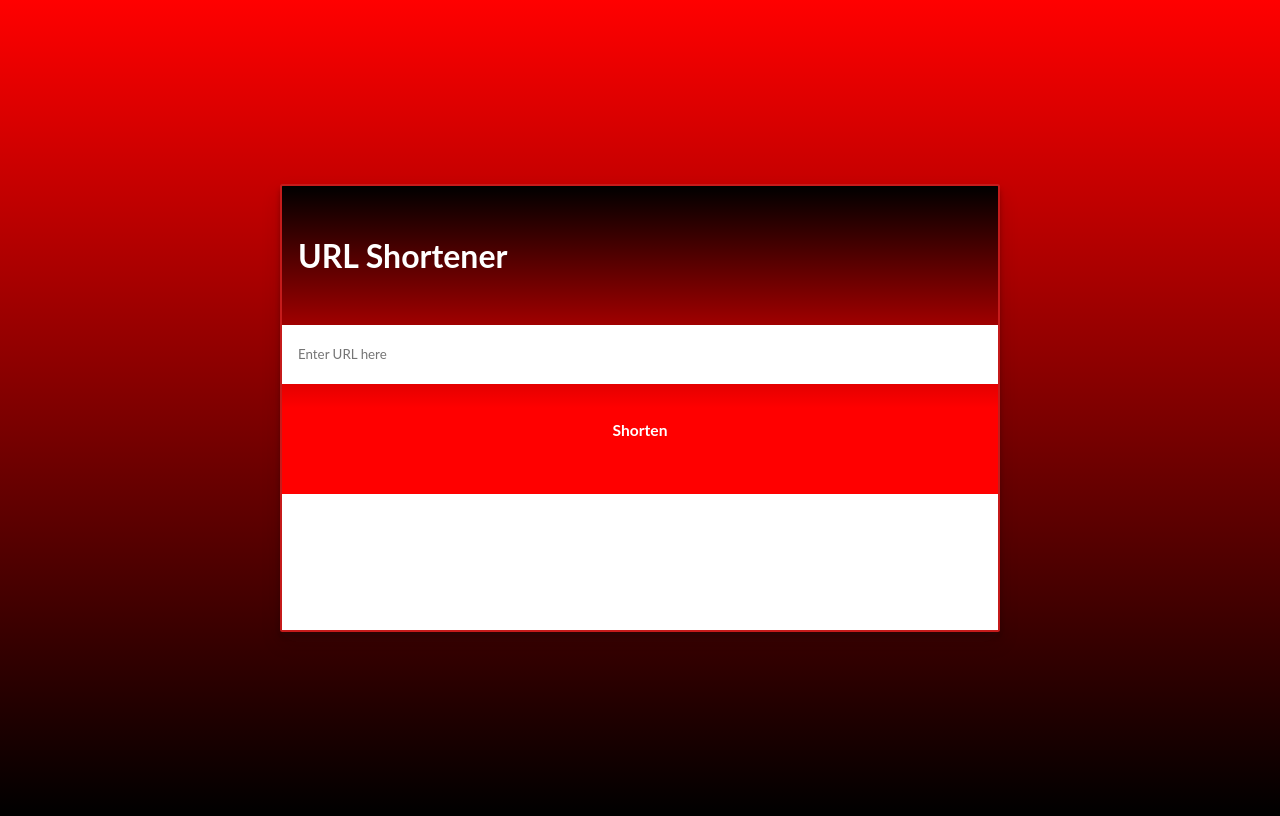
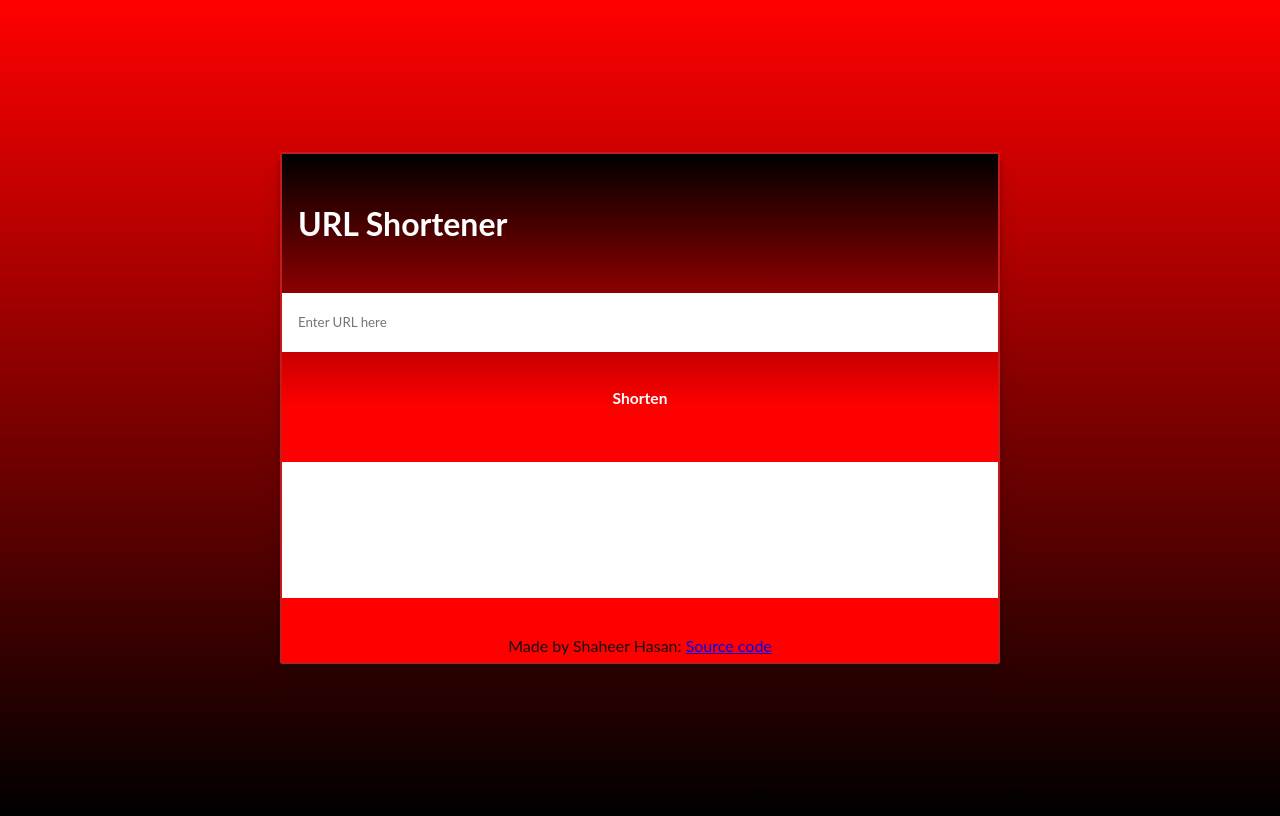
Before and after one commit to Shaheer-rossoneri14/URLshortner, a Django app: page / in a window 1280 px wide. Run offline with Django 3.2, Linux system fonts and the light colour scheme; some libraries are stand-ins or nearby versions.

Commit message:
Update index.html

```diff
--- a/templates/index.html
+++ b/templates/index.html
@@ -87,7 +87,8 @@ section {
   </form>
 
   <section id="section"><h2></h2></section>
-
+  <br>
+  <footer><center>Made by Shaheer Hasan<span>:   </span><a href="https://github.com/Shaheer-rossoneri14/URLshortner">Source code</a></center></footer>
 </main>
 
 <script type="text/javascript">
```
